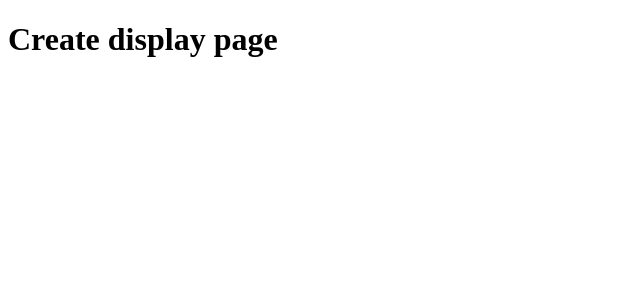
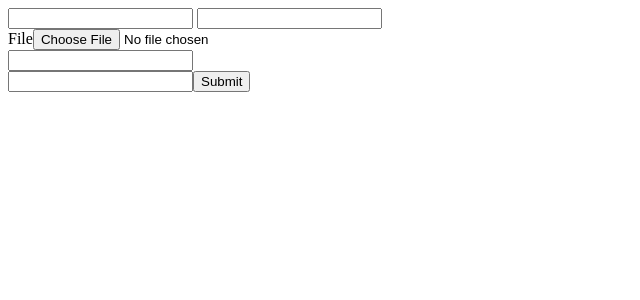
Before and after one commit to Veronika19/nextEcom, a Next.js app: page /create in a window 1280 px wide. Shown: the top 300 px of the page, without its empty margins (0-640 px from the left). Built offline with nearby package versions, Linux system fonts and the light colour scheme.

Commit message:
added a form to add product with validation

```diff
--- a/package.json
+++ b/package.json
@@ -8,9 +8,12 @@
     "start": "next start"
   },
   "dependencies": {
+    "@hookform/resolvers": "1.3.0",
     "mongoose": "^5.11.14",
     "next": "10.0.5",
     "react": "17.0.1",
-    "react-dom": "17.0.1"
+    "react-dom": "17.0.1",
+    "react-hook-form": "^6.15.1",
+    "yup": "^0.32.8"
   }
 }
--- a/pages/create.js
+++ b/pages/create.js
@@ -1,13 +1,49 @@
 import Head from 'next/head';
+import { useForm } from 'react-hook-form';
+import { yupResolver } from '@hookform/resolvers/yup';
+import * as yup from 'yup';
+
+const schema = yup.object().shape({
+  lastname: yup.string().required(),
+  age: yup.string().required(),
+  picture: yup.mixed().test('fileSize', 'The file is too large', (value) => {
+    if (!value.length) return false; // attachment is optional
+    return value[0].size <= 2000000;
+  }),
+});
 
 const Create = () => {
+  const { register, handleSubmit, errors } = useForm({
+    resolver: yupResolver(schema),
+  }); // initialize the hook
+  const onSubmit = (data) => {
+    console.log(data);
+  };
+
   return (
     <div>
       <Head>
         <title>Create</title>
         <link rel="icon" href="/favicon.ico" />
       </Head>
-      <h1>Create display page</h1>
+      <form onSubmit={handleSubmit(onSubmit)} className="container">
+        <input name="firstname" ref={register} /> {/* register an input */}
+        <input name="lastname" ref={register({ required: true })} />
+        {errors.lastname && 'Last name is required.'}
+        <div className="file-field input-field">
+          <div className="btn">
+            <span>File</span>
+            <input ref={register} type="file" name="picture" />
+          </div>
+          <div className="file-path-wrapper">
+            <input className="file-path validate" type="text" />
+          </div>
+          {errors.picture && <p>{'Please select an image.'}</p>}
+        </div>
+        <input name="age" ref={register({ pattern: /\d+/ })} />
+        {errors.age && 'Please enter number for age.'}
+        <input type="submit" className="btn" />
+      </form>
     </div>
   );
 };
```
Also changed, not shown: 1 other file (tests, documents, lock files or other folders).
